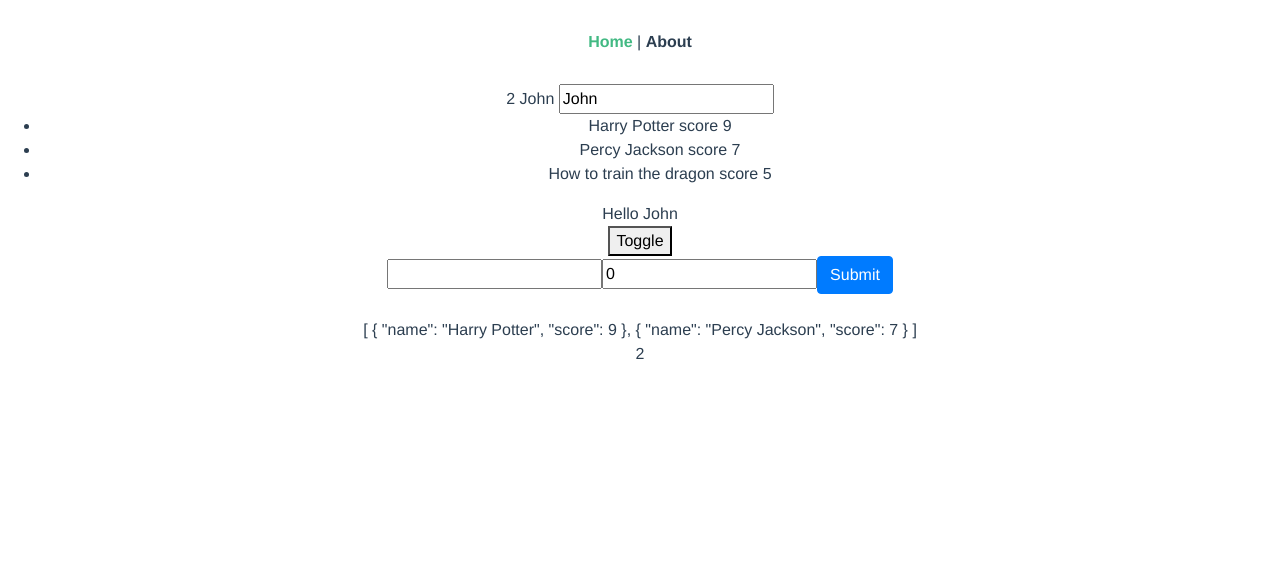
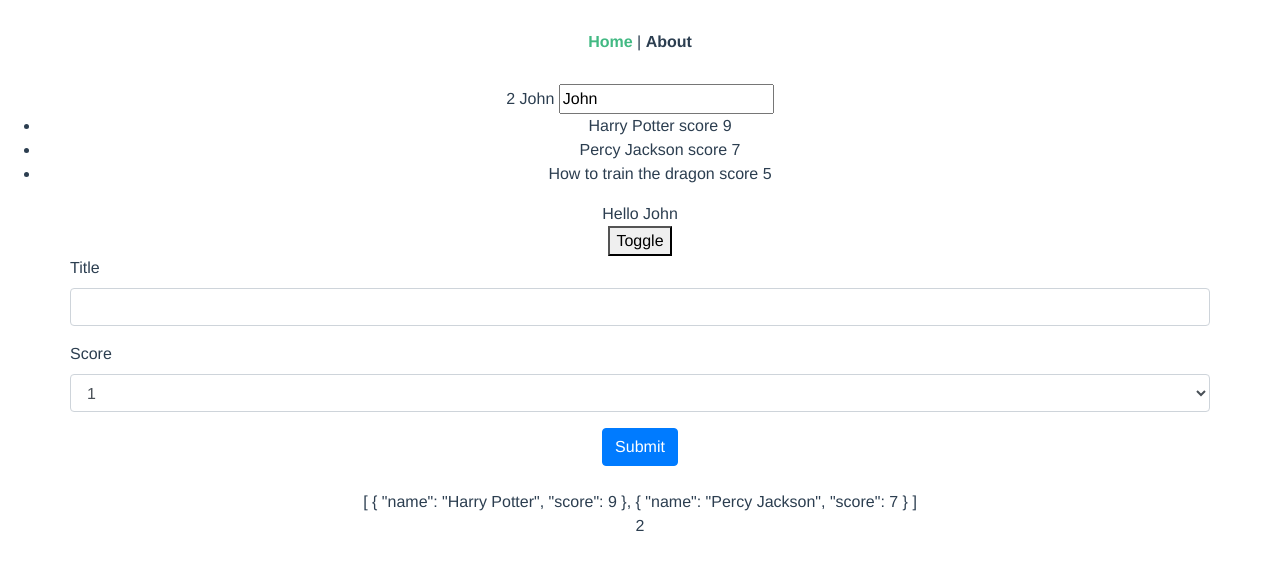
Before and after one commit to pallat/vue-tutorial, a Vue app: page / in a window 1280 px wide. Shown: the top 570 px of the page. Built offline with nearby package versions, Linux system fonts and the light colour scheme.

Commit message:
refactor looks and feel

```diff
--- a/src/views/Home.vue
+++ b/src/views/Home.vue
@@ -13,9 +13,18 @@
 
     <br />
 
-    <form @submit.prevent="createABook">
-      <input type="text" v-model="title" />
-      <input type="text" v-model="score" />
+    <form class="container" @submit.prevent="createABook">
+      <div class="form-group row">
+        <label for="name">Title</label>
+        <input id="name" class="form-control" type="text" v-model="title" />
+      </div>
+
+      <div class="form-group row">
+        <label for="score">Score</label>
+        <select class="form-control" name="score" id="score">
+          <option v-for="(s, index) in 10" value="s" :key="index">{{ s }}</option>
+        </select>
+      </div>
       <input type="submit" class="btn btn-primary" />
     </form>
 
```
